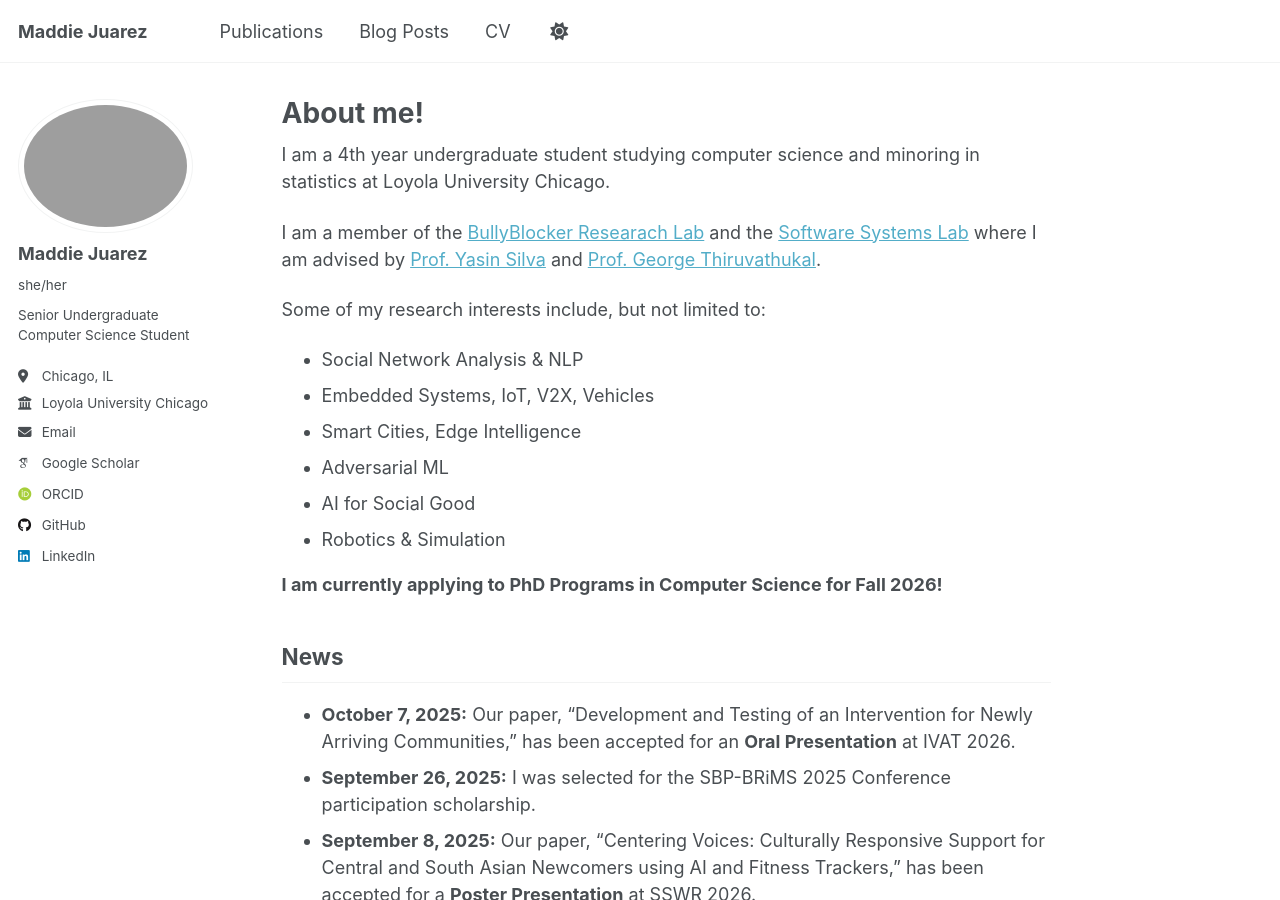
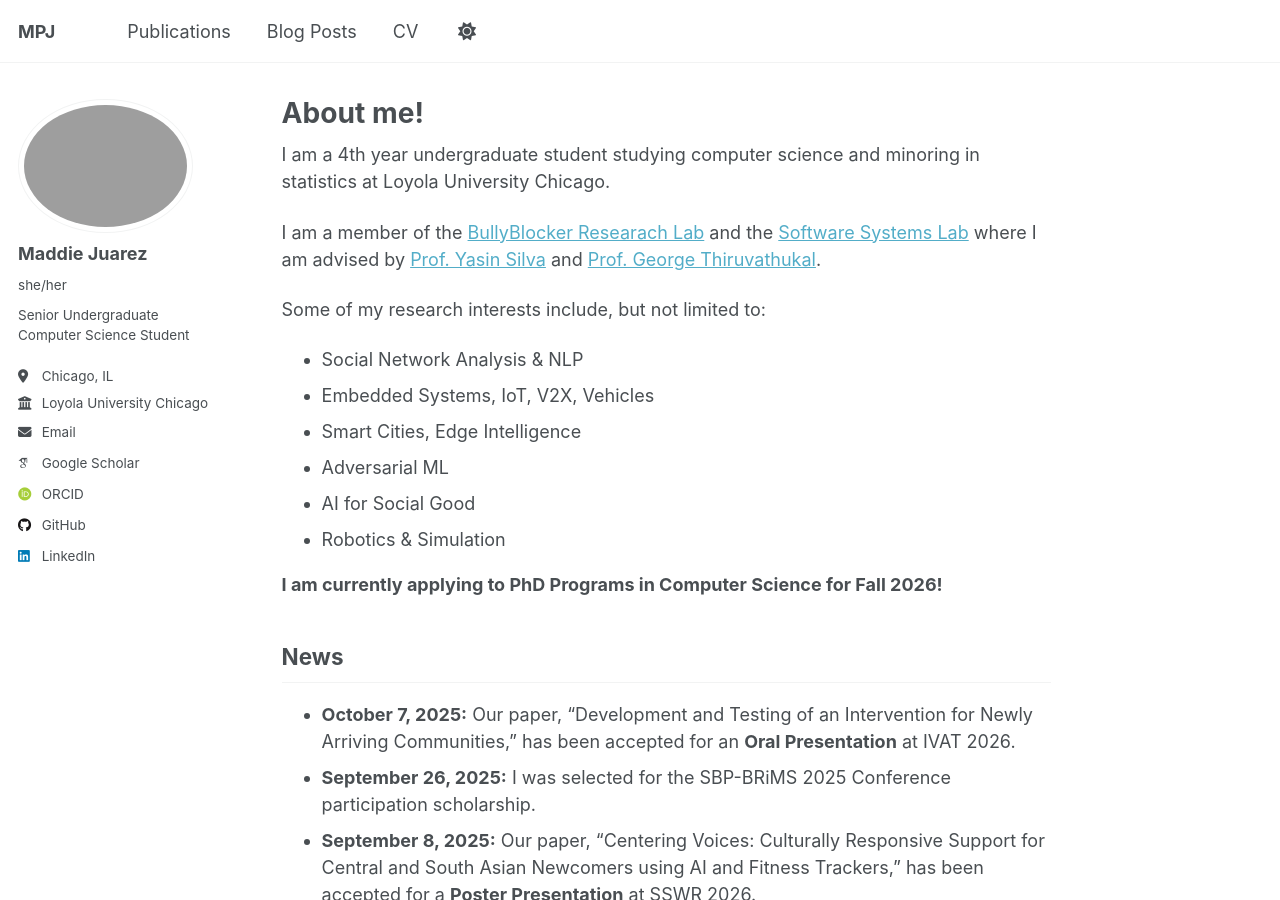
Before and after one commit to mjuarez4/mjuarez4.github.io, a Jekyll site: the page built from _pages/about.md, in a window 1280 px wide and 900 px high. Built offline with Jekyll 4.4.1, drawn with Linux system fonts in a browser that asks for light colours; some web fonts are replaced; a script that is not in the unit is left out.

Commit message:
changing header

```diff
--- a/_config.yml
+++ b/_config.yml
@@ -9,7 +9,7 @@
 # Basic Site Settings
 locale                   : "en-US"
 site_theme               : "default" # Currently available options are "default", "air"
-title                    : "Maddie Juarez"
+title                    : "MPJ"
 title_separator          : "-"
 name                     : &name "Maddie Juarez"
 description              : &description "Maddie Juarez academic portfolio"   # Update this with a general description of your site, this is the default if not overridden by a page
```
